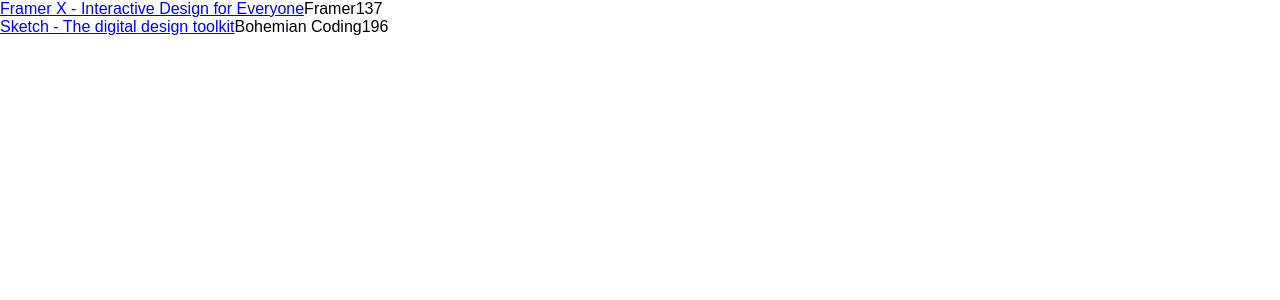
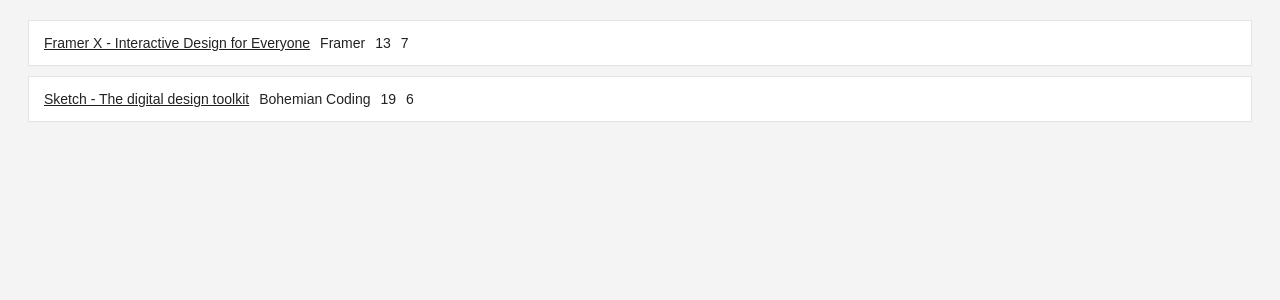
Before and after one commit to doureyd/hackernews, a React (Create React App) app: page / in a window 1280 px wide. Shown: the top 300 px of the page. Built offline with nearby package versions, Linux system fonts and the light colour scheme.

Commit message:
Add style to components & to index file

```diff
--- a/src/components/App.css
+++ b/src/components/App.css
@@ -0,0 +1,8 @@
+.app {
+  margin: 20px;
+}
+
+.interactions,
+.error {
+  text-align: center;
+}
--- a/src/components/Stories.css
+++ b/src/components/Stories.css
@@ -0,0 +1,17 @@
+.stories {
+  margin: 20px 0;
+}
+
+.stories-header {
+  display: flex;
+  line-height: 24px;
+  font-size: 16px;
+  padding: 0 10px;
+  justify-content: space-between;
+}
+
+.stories-header > span {
+  overflow: hidden;
+  text-overflow: ellipsis;
+  padding: 0 5px;
+}
--- a/src/components/Story.css
+++ b/src/components/Story.css
@@ -0,0 +1,15 @@
+.story {
+  display: flex;
+  line-height: 24px;
+  white-space: nowrap;
+  margin: 10px 0;
+  padding: 10px;
+  background: #ffffff;
+  border: 1px solid #e3e3e3;
+}
+
+.story > span {
+  overflow: hidden;
+  text-overflow: ellipsis;
+  padding: 0 5px;
+}
--- a/src/index.css
+++ b/src/index.css
@@ -1,5 +1,61 @@
 body {
+  color: #222;
+  background: #f4f4f4;
+  font: 400 14px CoreSans, Arial, sans-serif;
+}
+
+a {
+  color: #222;
+}
+
+a:hover {
+  text-decoration: underline;
+}
+
+ul,
+li {
+  list-style: none;
+  padding: 0;
   margin: 0;
+}
+
+input {
+  padding: 10px;
+  border-radius: 5px;
+  outline: none;
+  margin-right: 10px;
+  border: 1px solid #dddddd;
+}
+
+button {
+  padding: 10px;
+  border-radius: 5px;
+  border: 1px solid #dddddd;
+  background: transparent;
+  color: #808080;
+  cursor: pointer;
+}
+
+button:hover {
+  color: #222;
+}
+
+.button-inline {
+  border-width: 0;
+  background: transparent;
+  color: inherit;
+  text-align: inherit;
+  -webkit-font-smoothing: inherit;
   padding: 0;
-  font-family: sans-serif;
+  font-size: inherit;
+  cursor: pointer;
 }
+
+.button-active {
+  border-radius: 0;
+  border-bottom: 1px solid #38bb6c;
+}
+
+*:focus {
+  outline: none;
+}
```
